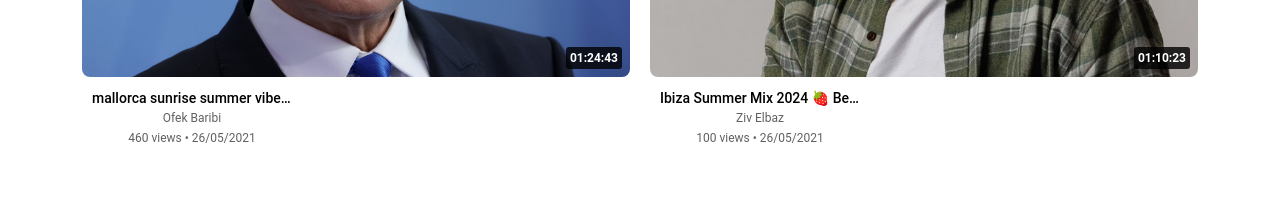
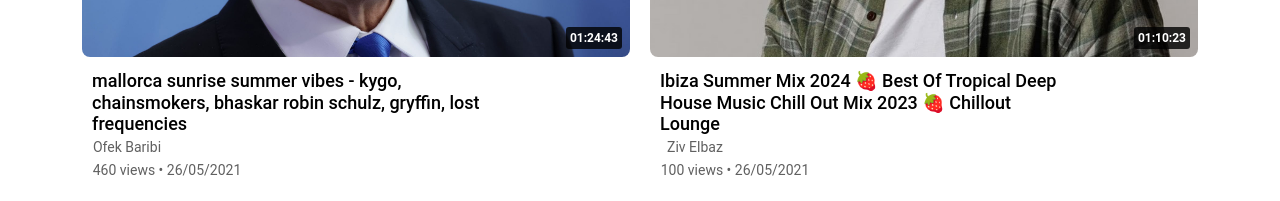
Before and after one commit to ofekbaribi/ViewTube-Web, a React (Create React App) app in the folder Web/viewtube/: page / in a window 1280 px wide. Shown: the part 331-532 px from the top of the page. Built offline with nearby package versions, Linux system fonts and the light colour scheme.

Commit message:
updating the grid

```diff
--- a/Web/viewtube/src/components/commonComponents/DarkMode.js
+++ b/Web/viewtube/src/components/commonComponents/DarkMode.js
@@ -14,7 +14,7 @@ const DarkMode = ({ darkMode, setDarkMode }) => {
   };
 
   return (
-    <div className="dark_mode">
+    <div >
 
     </div>
   );
--- a/Web/viewtube/src/components/commonComponents/Feed.css
+++ b/Web/viewtube/src/components/commonComponents/Feed.css
@@ -1,7 +1,7 @@
 /* Feed.css */
 
 .feed {
-  margin-top: 80px; /* Adjusted margin-top */
+  margin-top: 60px;
   font-family: "Roboto", sans-serif;
 }
 
@@ -19,6 +19,7 @@
 .video-item {
   border-radius: 8px;
   overflow: hidden;
+
 }
 
 .video-thumbnail img {
@@ -84,4 +85,5 @@
     justify-self: center;
     text-align: center;
   }
+
 }
--- a/Web/viewtube/src/components/commonComponents/Navbar.css
+++ b/Web/viewtube/src/components/commonComponents/Navbar.css
@@ -4,7 +4,7 @@ nav {
     display: flex;
     justify-content: space-between;
     align-items: center;
-    position: fixed; /* Changed to fixed */
+    position: fixed;
     width: 100%; /* Make navbar span the full width */
     top: 0;
     z-index: 10;
--- a/Web/viewtube/src/components/commonComponents/Navbar.js
+++ b/Web/viewtube/src/components/commonComponents/Navbar.js
@@ -8,7 +8,6 @@ import upload from '../../assets/upload.svg';
 import { Link, useNavigate } from 'react-router-dom';
 import SearchBar from './Searchbar';
 import { useUser } from '../../contexts/UserContext';
-import { Navigate } from 'react-router-dom';
 
 
 const Navbar = ({ toggleSidebar, handleSearchInputChange, onSearch, clearSearchQuery }) => {
--- a/Web/viewtube/src/components/homePage/VideoItem.css
+++ b/Web/viewtube/src/components/homePage/VideoItem.css
@@ -66,29 +66,33 @@
 }
 
 .title {
-  font-size: 14px;
-  font-weight: 500;
+  font-size: 18px;
+  font-weight: 550;
   line-height: 1.2;
   color: #000;
   margin: 0;
   overflow: hidden;
   text-overflow: ellipsis;
-  white-space: nowrap;
+  width: 400px;
+  text-align: left; /* Align text to the left */
 }
+
 
 [data-theme='dark'] .title{
   color: white;
 }
 
 .author {
-  font-size: 12px;
+  font-size: 14px;
   color: #606060;
   margin: 2px 0;
+  margin-right: 130px;
 }
 
 .metadata {
-  font-size: 12px;
+  font-size: 14px;
   color: #606060;
+  margin-right: 50px
 }
 
 .no-link-style {
--- a/Web/viewtube/src/components/videoWatchPage/CommentsSection.css
+++ b/Web/viewtube/src/components/videoWatchPage/CommentsSection.css
@@ -41,6 +41,7 @@ body {
   border: none;
   border-radius: 20px;
   cursor: pointer;
+  margin-left: 10px;
 }
 
 .input-box {
--- a/Web/viewtube/src/components/videoWatchPage/CommentsSection.js
+++ b/Web/viewtube/src/components/videoWatchPage/CommentsSection.js
@@ -1,5 +1,6 @@
 import React, { useState } from 'react';
 import './CommentsSection.css';
+import Profile from '../../assets/profile-circle.jpg'
 
 function CommentsSection() {
   const [comments, setComments] = useState([
@@ -7,12 +8,14 @@ function CommentsSection() {
     { id: 2, text: 'Very informative.', author: 'Ziv' },
     { id: 3, text: 'I love my mom.', author: 'Yuval' },
   ]);
-
+  const currentUser = JSON.parse(sessionStorage.getItem('currentUser'));
   const [newComment, setNewComment] = useState('');
 
   const handleCommentSubmit = (e) => {
     e.preventDefault();
-    setComments([...comments, { id: comments.length + 1, text: newComment, author: 'CurrentUser' }]);
+    {currentUser ? (setComments([...comments, { id: comments.length + 1, text: newComment, author: currentUser.username }])):
+    setComments([...comments, { id: comments.length + 1, text: newComment, author: 'Guest' }])}
+
     setNewComment('');
   };
 
@@ -23,7 +26,8 @@ function CommentsSection() {
         <div className="comment-count">{comments.length} Comments</div>
       </div>
       <div className="comment-input">
-        <img src='/media/bibi.jpg' alt="Profile" className="profile-image" />
+      {currentUser ? (<img src={currentUser.image} alt='profile picture' className="rounded-circle profile-image" width="40" height="40" />):
+      (<img src={Profile} alt='profile picture' className="rounded-circle profile-image" width="40" height="40" />)}
         <input
           type="text"
           value={newComment}
```
Also changed, not shown: Web/viewtube/src/assets/profile-circle.jpg (added). Lines whose indentation alone changed are shown as unchanged.
